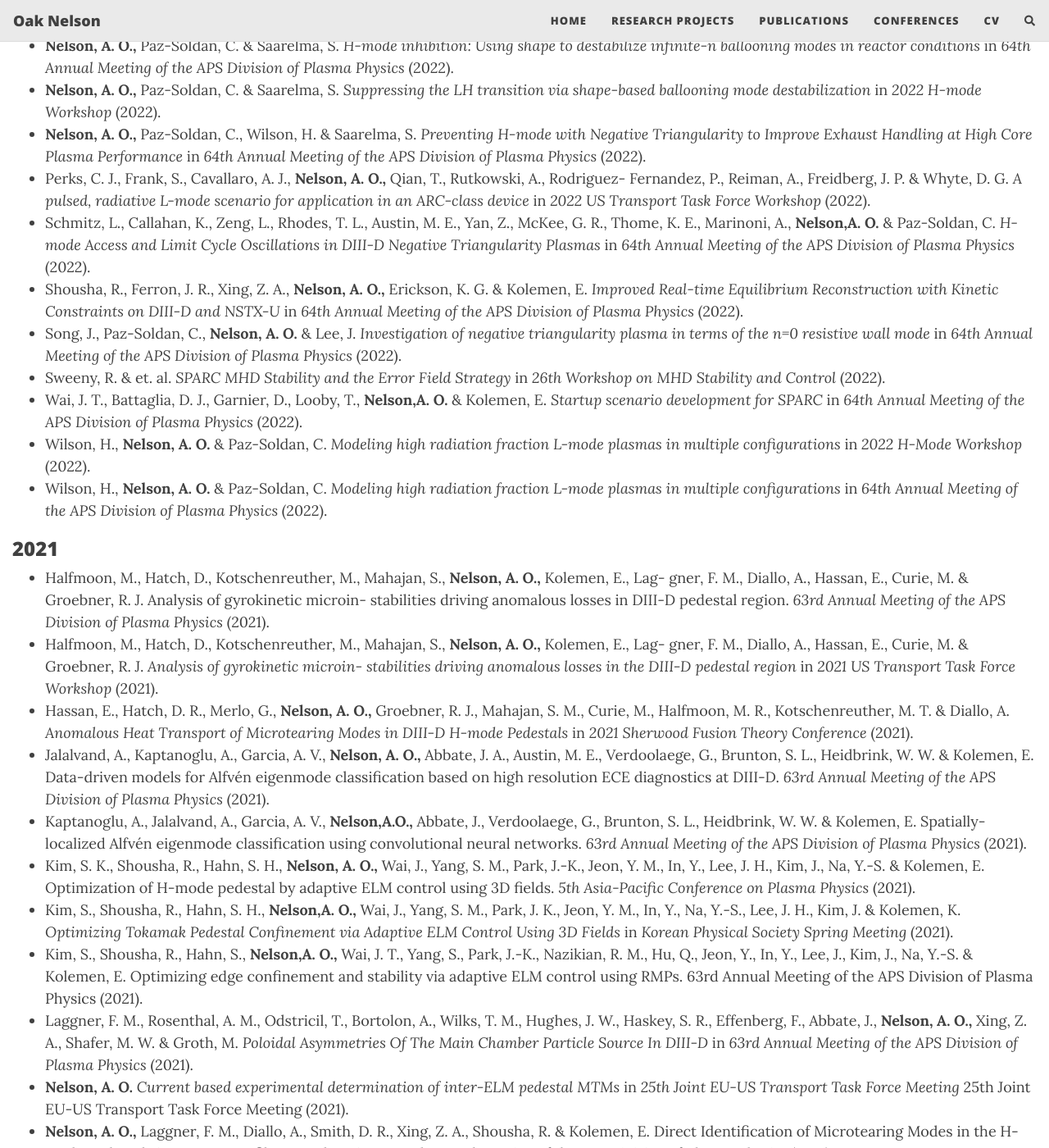
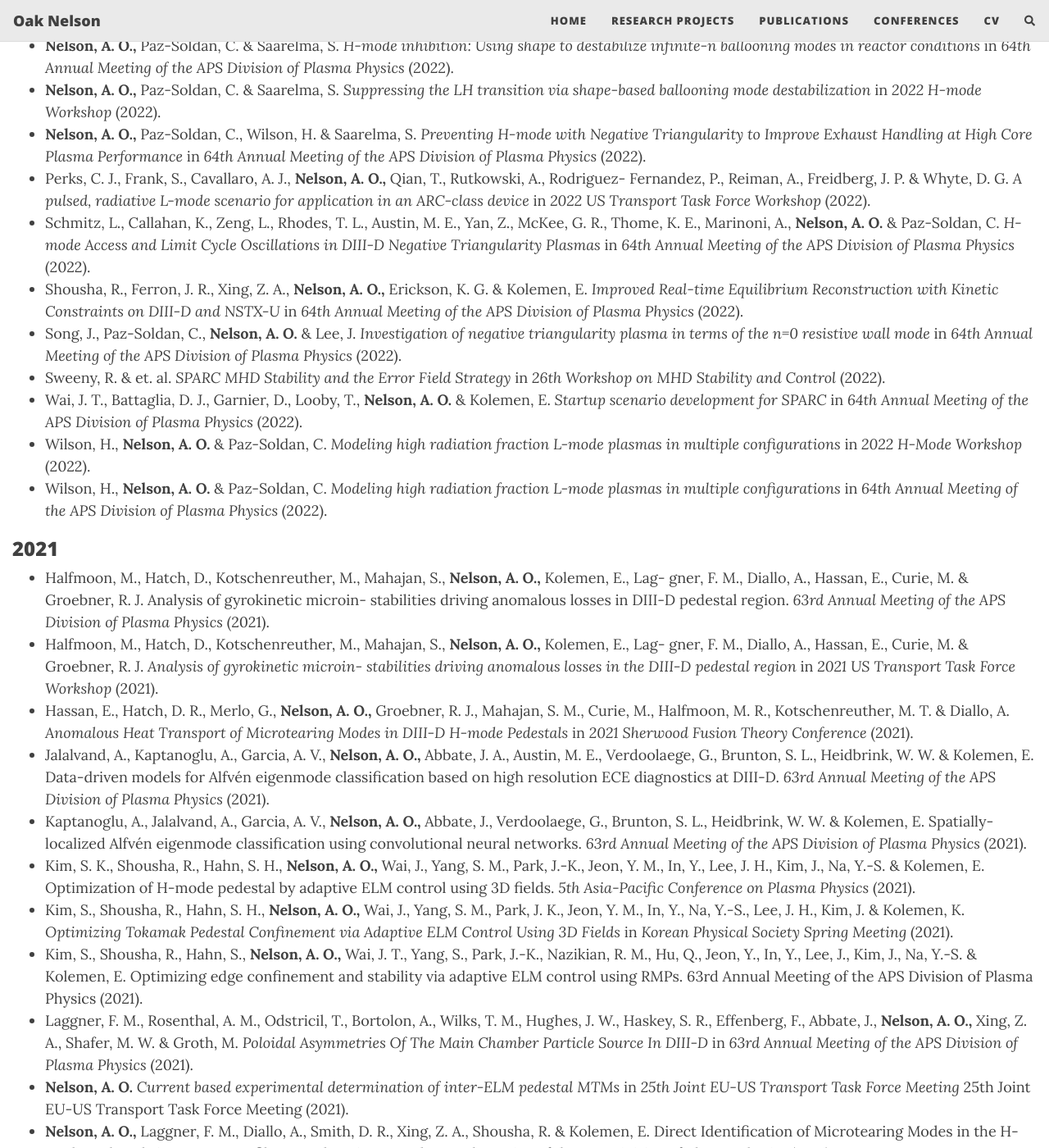
Before and after one commit to nelsonand/website, a Jekyll site: the page built from conferences.md, in a window 1280 px wide and 1400 px high, scrolled down 1045 px. Shown: the whole window at 82% size. Built offline with Jekyll 4.4.1, drawn with Linux system fonts in a browser that asks for light colours; nearby versions of some CDN libraries; comment, search, counter and statistics services are not loaded; some of the changed text lies outside the part shown.

```diff
--- a/conferences.md
+++ b/conferences.md
@@ -55,7 +55,7 @@ full-width: true
     Fernandez, P., Reiman, A., Freidberg, J. P. & Whyte, D. G. _A pulsed, radiative L-mode scenario_
     _for application in an ARC-class device_ in _2022 US Transport Task Force Workshop_ (2022).
 - Schmitz, L., Callahan, K., Zeng, L., Rhodes, T. L., Austin, M. E., Yan, Z., McKee, G. R., Thome,
-    K. E., Marinoni, A., **Nelson,A. O.** & Paz-Soldan, C. _H-mode Access and Limit Cycle Oscillations_
+    K. E., Marinoni, A., **Nelson, A. O.** & Paz-Soldan, C. _H-mode Access and Limit Cycle Oscillations_
     _in DIII-D Negative Triangularity Plasmas_ in _64th Annual Meeting of the APS Division of Plasma_
     _Physics_ (2022).
 - Shousha, R., Ferron, J. R., Xing, Z. A., **Nelson, A. O.,** Erickson, K. G. & Kolemen, E. _Improved_
@@ -66,7 +66,7 @@ full-width: true
     _Physics_ (2022).
 - Sweeny, R. & et. al. _SPARC MHD Stability and the Error Field Strategy_ in _26th Workshop on MHD_
     _Stability and Control_ (2022).
-- Wai, J. T., Battaglia, D. J., Garnier, D., Looby, T., **Nelson,A. O.** & Kolemen, E. _Startup scenario_
+- Wai, J. T., Battaglia, D. J., Garnier, D., Looby, T., **Nelson, A. O.** & Kolemen, E. _Startup scenario_
     _development for SPARC_ in _64th Annual Meeting of the APS Division of Plasma Physics_ (2022).
 - Wilson, H., **Nelson, A. O.** & Paz-Soldan, C. _Modeling high radiation fraction L-mode plasmas in_
     _multiple configurations_ in _2022 H-Mode Workshop_ (2022).
@@ -90,16 +90,16 @@ full-width: true
     Verdoolaege, G., Brunton, S. L., Heidbrink, W. W. & Kolemen, E. Data-driven models for Alfvén
     eigenmode classification based on high resolution ECE diagnostics at DIII-D. _63rd Annual Meeting_
     _of the APS Division of Plasma Physics_ (2021).
-- Kaptanoglu, A., Jalalvand, A., Garcia, A. V., **Nelson,A.O.,** Abbate, J., Verdoolaege, G., Brunton,
+- Kaptanoglu, A., Jalalvand, A., Garcia, A. V., **Nelson, A. O.,** Abbate, J., Verdoolaege, G., Brunton,
     S. L., Heidbrink, W. W. & Kolemen, E. Spatially-localized Alfvén eigenmode classification using
     convolutional neural networks. _63rd Annual Meeting of the APS Division of Plasma Physics_ (2021).
 - Kim, S. K., Shousha, R., Hahn, S. H., **Nelson, A. O.,** Wai, J., Yang, S. M., Park, J.-K., Jeon,
     Y. M., In, Y., Lee, J. H., Kim, J., Na, Y.-S. & Kolemen, E. Optimization of H-mode pedestal by
     adaptive ELM control using 3D fields. _5th Asia-Pacific Conference on Plasma Physics_ (2021).
-- Kim, S., Shousha, R., Hahn, S. H., **Nelson,A. O.,** Wai, J., Yang, S. M., Park, J. K., Jeon, Y. M.,
+- Kim, S., Shousha, R., Hahn, S. H., **Nelson, A. O.,** Wai, J., Yang, S. M., Park, J. K., Jeon, Y. M.,
     In, Y., Na, Y.-S., Lee, J. H., Kim, J. & Kolemen, K. _Optimizing Tokamak Pedestal Confinement_
     _via Adaptive ELM Control Using 3D Fields_ in _Korean Physical Society Spring Meeting_ (2021).
-- Kim, S., Shousha, R., Hahn, S., **Nelson,A. O.,** Wai, J. T., Yang, S., Park, J.-K., Nazikian, R. M.,
+- Kim, S., Shousha, R., Hahn, S., **Nelson, A. O.,** Wai, J. T., Yang, S., Park, J.-K., Nazikian, R. M.,
     Hu, Q., Jeon, Y., In, Y., Lee, J., Kim, J., Na, Y.-S. & Kolemen, E. Optimizing edge confinement
     and stability via adaptive ELM control using RMPs. 63rd Annual Meeting of the APS Division of
     Plasma Physics (2021).
@@ -113,7 +113,7 @@ full-width: true
 - **Nelson, A. O.,** Laggner, F. M., Diallo, A., Smith, D. R., Xing, Z. A., Shousha, R. & Kolemen, E.
     Direct Identification of Microtearing Modes in the H-mode Pedestal via Current Profile Perturba-
     tions. _63rd Annual Meeting of the APS Division of Plasma Physics_ (2021).
-- **Nelson,A. O.,** Paz-Soldan, C., Song, J., Lee, J., Barr, J., Eldon, D. & Welander, A. S. _Stability of_
+- **Nelson, A. O.,** Paz-Soldan, C., Song, J., Lee, J., Barr, J., Eldon, D. & Welander, A. S. _Stability of_
     _the n=0 resitive wall mode in a negative triangularity DIII-D_ in _25th Workshop on MHD Stability_
     _Control_ (2021).
 - **Nelson, A. O.,** Xing, Z. A., Izacard, O., Laggner, F. M. & Kolemen, E. _Interpretative SOL_
@@ -149,8 +149,7 @@ full-width: true
 
 ### 2020
 
-- Halfmoon, M. R., Hatch, D. R., Kotschenreuther, M. T., Mahajan, S. M., Hassan, E., **Nelson,**
-    **A. O.,** Kolemen, E., Laggner, F. M., Diallo, A. & Groebner, R. J. _Gyrokinetic Analysis of Inter-_
+- Halfmoon, M. R., Hatch, D. R., Kotschenreuther, M. T., Mahajan, S. M., Hassan, E., **Nelson, A. O.,** Kolemen, E., Laggner, F. M., Diallo, A. & Groebner, R. J. _Gyrokinetic Analysis of Inter-_
     _ELM Transport Mechanisms in DIII-D Pedestals_ in _2020 US Transport Task Force Workshop_
     (2020).
 - Halfmoon, M., Hatch, D., Kotschenreuther, M., Mahajan, S., **Nelson, A. O.,** Kolemen, E., Lag-
@@ -166,7 +165,7 @@ full-width: true
 - Shousha, R., Ferron, J., Xing, Z. A., **Nelson, A. O.,** Erickson, K. & Kolemen, E. _Real-time_
     _Equilibrium Reconstruction with Kinetic Constraints on DIII-D_ in _62nd Annual Meeting of the_
     _APS Division of Plasma Physics_ (2020).
-- Shousha, R., Kim, S. K., Laggner, F. M., Eldon, D., **Nelson,A.O.,** Hahn, S. H., Park, J. K., Yang,
+- Shousha, R., Kim, S. K., Laggner, F. M., Eldon, D., **Nelson, A. O.,** Hahn, S. H., Park, J. K., Yang,
     S. M., Paz-Soldan, C., Evans, T. E., Fenstermacher, M. E., Grierson, B. A., Hu, Q., Humphreys,
     D. A., Hyatt, A. W., Nazikian, R., Meneghini, O., Snyder, P. B., Unterberg, E. A., Erickson, K. G.
     & Kolemen, E. _Integrated ELM Control_ in _4th Asia-Pacific Conference on Plasma Physics_ (2020).
@@ -203,7 +202,7 @@ full-width: true
 - Laggner, F., Kolemen, E., Diallo, A., Groebner, R., Barada, K., **Nelson, A. O.,** Osborne, T. &
     DIII-D Team, T. _Vertical plasma oscillations as a tool to perturb the pedestal in the DIII-D tokamak_
     in _60th Annual Meeting of the APS Division of Plasma Physics_ (2018).
-- **Nelson,A. O.,** Buzi, L., Yang, Y., Kaita, R. & Koel, B. E. _Sputtering and retention of D2 in thin_
+- **Nelson, A. O.,** Buzi, L., Yang, Y., Kaita, R. & Koel, B. E. _Sputtering and retention of D2 in thin_
     _Li and LiD films_ in _23rd International Conference on Plasma Surface Interactions in Controlled_
     _Fusion Devices_ (2018).
 - **Nelson, A. O.,** Kolemen, E., Laggner, F., Izacard, O., Groebner, R., Eldon, D., Shafer, M.,
```
